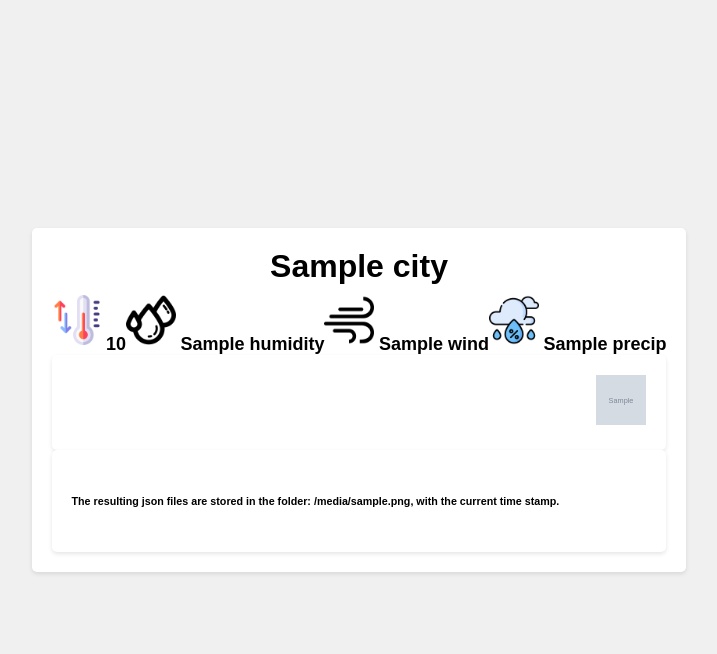
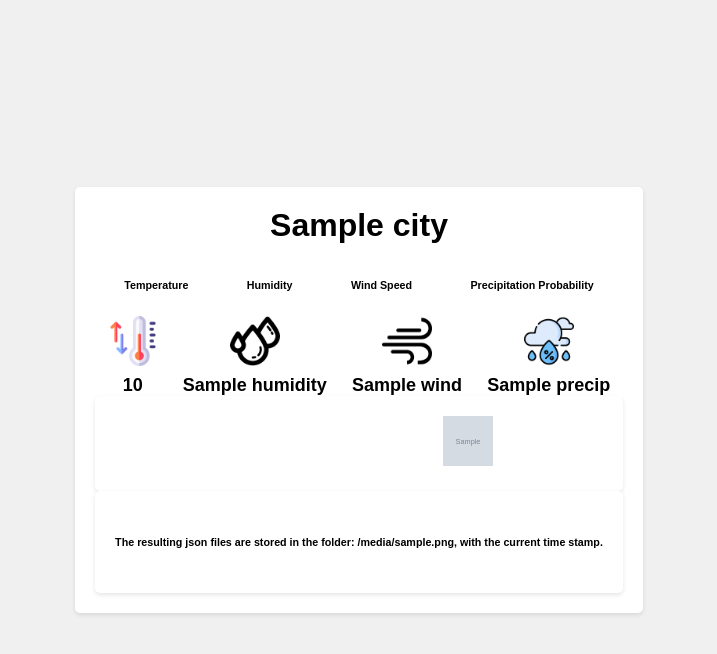
Before and after one commit to sanjanaashetty/Weather-Forecasting---Shell, a Flask app: template templates/result.html in a window 1280 px wide. Shown: the top 654 px of the page, without its empty margins (281-998 px from the left). Run offline with Flask 3, Linux system fonts and the light colour scheme; the template is opened without the code that fills it: most values are stand-ins (such as "Sample title", 1, 10 or a date in 2020); grey boxes marked "Sample" are stand-in pictures.

Commit message:
Styling Change

```diff
--- a/static/weather.css
+++ b/static/weather.css
@@ -23,7 +23,7 @@ body {
 
 .weather-info {
   display: flex;
-    justify-content: space-between;
+  justify-content: space-around;
 }
 
 .weather-info div {
--- a/templates/result.html
+++ b/templates/result.html
@@ -11,20 +11,34 @@
 <div class="weather-card">
   <h1 id="location">{{city}}</h1>
   <div class="weather-info">
+    <div><h6>Temperature</h6></div>
+    <div><h6>Humidity</h6></div>
+    <div><h6>Wind Speed</h6></div>
+    <div><h6>Precipitation Probability</h6></div>
+  </div>
+  <div class="weather-info">
+
     <div>
       <img src="../static/pics/temperature.png" alt="Temperature">
+      <br>
       <span id="temperature">{{temp}}</span>
     </div>
+
     <div>
       <img src="../static/pics/humidity.png" alt="Humidity">
+      <br>
       <span id="humidity">{{humidity}}</span>
     </div>
+
     <div>
       <img src="../static/pics/wind speed.png" alt="Wind Speed">
+      <br>
       <span id="wind">{{wind}}</span>
     </div>
+
     <div>
       <img src="../static/pics/precipitation.png" alt="Precipitation Probability">
+      <br>
       <span id="precipitation">{{precip}}</span>
     </div>
 
```
Lines whose indentation alone changed are shown as unchanged.
